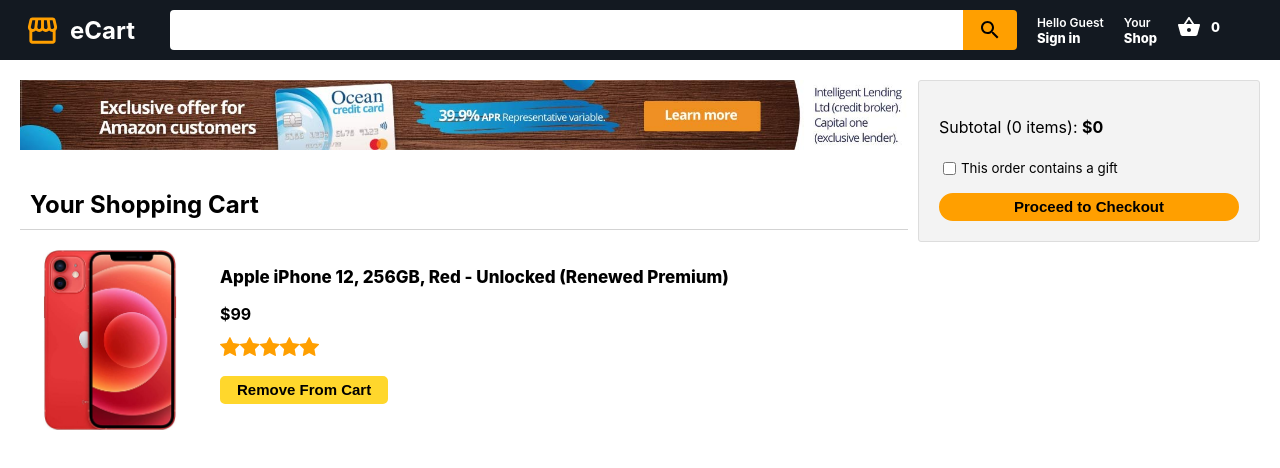
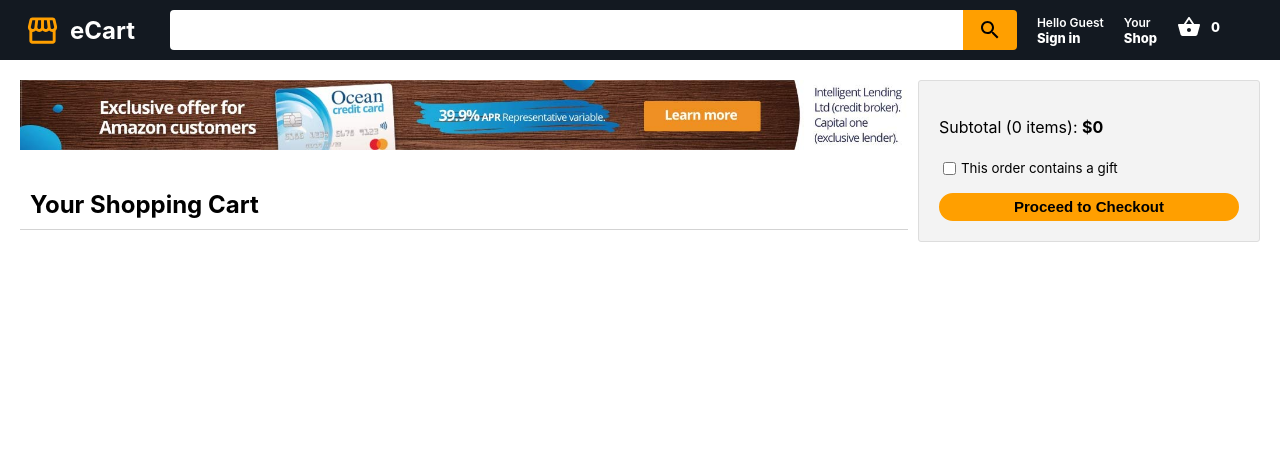
Before and after one commit to alekseiapa/e_app, a React (Create React App) app in the folder e_app/: page /checkout in a window 1280 px wide. Shown: the top 468 px of the page. Built offline with nearby package versions, Linux system fonts and the light colour scheme; a web font is replaced by a local one.

Commit message:
feat: added ContextProvider for Cart

```diff
--- a/e_app/src/components/CheckoutProduct.css
+++ b/e_app/src/components/CheckoutProduct.css
@@ -42,3 +42,7 @@
   font-size: 17px;
   font-weight: 800;
 }
+
+.star__checked {
+  color: #ff9f00;
+}
--- a/e_app/src/components/CheckoutProduct.jsx
+++ b/e_app/src/components/CheckoutProduct.jsx
@@ -1,27 +1,27 @@
 import React from "react";
+import { getStarsRating } from "./Product";
 import "./CheckoutProduct.css";
 
-export default function CheckoutProduct() {
+export default function CheckoutProduct(props) {
+  const { title, price, rating, image } = props;
   return (
     <div className="checkoutProduct">
       <img
-        src={require("./images/iphone12.jpg")}
+        src={require("" + image)}
         alt=""
         className="checkoutProduct__image"
       />
       <div className="checkoutProduct__info">
-        <p className="checkoutProduct__title">
-          Apple iPhone 12, 256GB, Red - Unlocked (Renewed Premium)
-        </p>
+        <p className="checkoutProduct__title">{title}</p>
         <p className="checkoutProduct__price">
-          <strong>$99</strong>
+          <strong>${price}</strong>
         </p>
         <div className="checkoutProduct__rating">
-          <span className="fa fa-star fa-lg star__checked"></span>
-          <span className="fa fa-star fa-lg star__checked"></span>
-          <span className="fa fa-star fa-lg star__checked"></span>
-          <span className="fa fa-star fa-lg star__checked"></span>
-          <span className="fa fa-star fa-lg star__checked"></span>
+          <>
+            {getStarsRating(rating).map((classNm, i) => {
+              return <span key={i} className={classNm}></span>;
+            })}
+          </>
         </div>
         <button>Remove From Cart</button>
       </div>
--- a/e_app/src/components/Header.jsx
+++ b/e_app/src/components/Header.jsx
@@ -4,10 +4,12 @@
 import SearchIcon from "@mui/icons-material/Search";
 import ShoppingBasketIcon from "@mui/icons-material/ShoppingBasket";
 import StorefrontIcon from "@mui/icons-material/Storefront";
+import { useStateValue } from "../stateProvider";
 
 import "./Header.css";
 
 export default function Header() {
+  const [{ cart }, dispatch] = useStateValue();
   return (
     <div className="header">
       <Link to="/" style={{ textDecoration: "none" }}>
@@ -32,7 +34,9 @@
         <Link to="/checkout" style={{ textDecoration: "none" }}>
           <div className="nav__itemBasket">
             <ShoppingBasketIcon className="itemBasket" />
-            <span className="nav__itemLineTwo nav__basketCount">0</span>
+            <span className="nav__itemLineTwo nav__basketCount">
+              {cart.length}
+            </span>
           </div>
         </Link>
       </div>
--- a/e_app/src/components/Product.css
+++ b/e_app/src/components/Product.css
@@ -1,7 +1,6 @@
 .product {
   display: flex;
   flex-direction: column;
-  align-items: center;
   justify-content: flex-end;
   margin: 10px;
   padding: 10px;
@@ -10,6 +9,7 @@
   min-width: 100px;
   background-color: white;
   z-index: 1;
+  align-items: center;
 }
 
 .product__rating {
@@ -44,7 +44,8 @@
 }
 
 .product__price {
-  margin-top: 5px;
+  margin-top: 15px;
+  font-size: 20px;
 }
 
 .product__info {
--- a/e_app/src/components/Product.jsx
+++ b/e_app/src/components/Product.jsx
@@ -1,33 +1,52 @@
 import React from "react";
+import { useStateValue } from "../stateProvider.js";
 import "./Product.css";
 
-export default function Product(props) {
-  const { title, price, rating, image } = props;
+export const getStarsRating = (rating) => {
   var starClassNames = [];
   var baseClassName = "fa fa-star fa-lg";
-  for (let i = 0; i <= 5; i++) {
+  for (let i = 0; i < 5; i++) {
     starClassNames.push(baseClassName);
   }
   for (let i = 0; i <= rating; i++) {
     starClassNames[i] += ` star__checked`;
   }
+  return starClassNames;
+};
+
+export default function Product(props) {
+  const { id, title, price, rating, image } = props;
+  const [state, dispatch] = useStateValue();
+  const addToCart = () => {
+    dispatch({
+      type: "ADD_TO_CART",
+      item: {
+        id: id,
+        title: title,
+        image: image,
+        price: price,
+        rating: rating,
+      },
+    });
+  };
+
   return (
     <div className="product">
       <div className="product__info">
         <p>{title}</p>
-        <p className="product__price">
-          <strong>${price}</strong>
-        </p>
         <div className="product__rating">
           <>
-            {starClassNames.map((classNm, i) => {
+            {getStarsRating(rating).map((classNm, i) => {
               return <span key={i} className={classNm}></span>;
             })}
           </>
         </div>
+        <p className="product__price">
+          <strong>${price}</strong>
+        </p>
       </div>
       <img src={require("" + image)} alt="product" />
-      <button>Add to Cart</button>
+      <button onClick={addToCart}>Add to Cart</button>
     </div>
   );
 }
--- a/e_app/src/index.js
+++ b/e_app/src/index.js
@@ -1,11 +1,15 @@
 import React from "react";
 import ReactDOM from "react-dom/client";
+import App from "./App";
+import reducer, { initialState } from "./reducer";
+import { StateProvider } from "./stateProvider";
 import "./index.css";
-import App from "./App";
 
 const root = ReactDOM.createRoot(document.getElementById("root"));
 root.render(
   <React.StrictMode>
-    <App />
+    <StateProvider initialState={initialState} reducer={reducer}>
+      <App />
+    </StateProvider>
   </React.StrictMode>
 );
--- a/e_app/src/pages/Checkout.jsx
+++ b/e_app/src/pages/Checkout.jsx
@@ -2,9 +2,11 @@
 
 import CheckoutProduct from "../components/CheckoutProduct";
 import Subtotal from "../components/Subtotal";
+import { useStateValue } from "../stateProvider";
 import "./Checkout.css";
 
 export default function Checkout() {
+  const [{ cart }, dispatch] = useStateValue();
   return (
     <div className="checkout">
       <div className="checkout__left">
@@ -15,7 +17,15 @@
         />
         <div>
           <h2 className="checkout__title">Your Shopping Cart</h2>
-          <CheckoutProduct />
+          {cart.map((item) => (
+            <CheckoutProduct
+              id={item.id}
+              title={item.title}
+              rating={item.rating}
+              image={item.image}
+              price={item.price}
+            />
+          ))}
         </div>
       </div>
       <div className="checkout__right">
--- /dev/null
+++ b/e_app/src/reducer.js
@@ -0,0 +1,14 @@
+export const initialState = {
+  cart: [],
+};
+
+const reducer = (state, action) => {
+  switch (action.type) {
+    case "ADD_TO_CART":
+      return {
+        ...state,
+        cart: [...state.cart, action.item],
+      };
+  }
+};
+export default reducer;
--- /dev/null
+++ b/e_app/src/stateProvider.js
@@ -0,0 +1,11 @@
+import React, { createContext, useContext, useReducer } from "react";
+
+export const StateContext = createContext();
+
+export const StateProvider = ({ reducer, initialState, children }) => (
+  <StateContext.Provider value={useReducer(reducer, initialState)}>
+    {children}
+  </StateContext.Provider>
+);
+
+export const useStateValue = () => useContext(StateContext);
```
